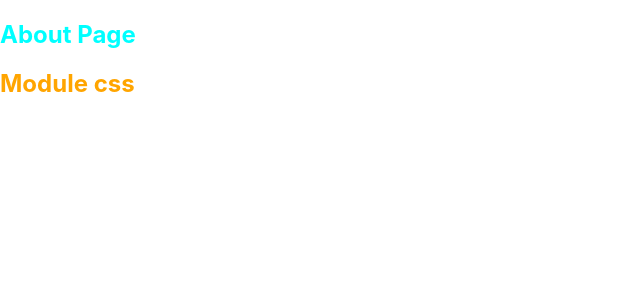
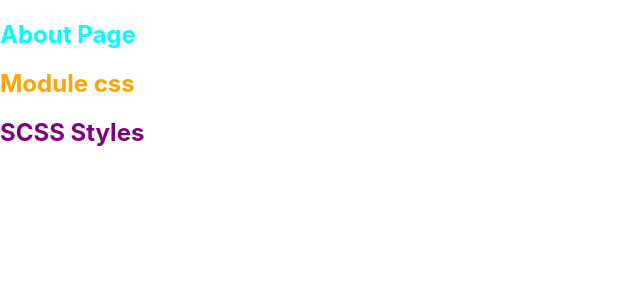
Before and after one commit to rsshonjoydas/nextjs, a Next.js app: page /about in a window 1280 px wide. Shown: the top 300 px of the page, without its empty margins (0-640 px from the left). Built offline with nearby package versions, Linux system fonts and the light colour scheme.

Commit message:
SASS Support

```diff
--- a/package.json
+++ b/package.json
@@ -10,6 +10,7 @@
   "dependencies": {
     "next": "12.0.4",
     "react": "17.0.2",
-    "react-dom": "17.0.2"
+    "react-dom": "17.0.2",
+    "sass": "^1.43.5"
   }
 }
--- a/pages/about.js
+++ b/pages/about.js
@@ -1,10 +1,12 @@
 import styles from '../styles/about.module.css'
+import scssStyles from '../styles/About.module.scss'
 
 const About = () => {
   return (
     <>
       <h2>About Page</h2>
       <h2 className={styles.highlight}>Module css</h2>
+      <h2 className={scssStyles.highlightScss}>SCSS Styles</h2>
     </>
 
   )
--- a/pages/contact.js
+++ b/pages/contact.js
@@ -1,10 +1,12 @@
 import styles from '../styles/contact.module.css'
+import scssStyles from '../styles/Contact.module.scss'
 
 const Contact = () => {
   return (
     <>
       <h2>Contact Page</h2>
       <h2 className={styles.highlight}>module css</h2>
+      <h2 className={scssStyles.highlightScss}>SCSS Styles</h2>
     </>
   )
 }
--- /dev/null
+++ b/styles/About.module.scss
@@ -0,0 +1,5 @@
+@import 'colors';
+
+.highlightScss {
+  color: $purple;
+}
--- /dev/null
+++ b/styles/Contact.module.scss
@@ -0,0 +1,5 @@
+@import 'colors';
+
+.highlightScss {
+  color: $orange;
+}
--- /dev/null
+++ b/styles/_colors.scss
@@ -0,0 +1,2 @@
+$orange: orange;
+$purple: purple;
```
Also changed, not shown: 1 other file (tests, documents, lock files or other folders).
